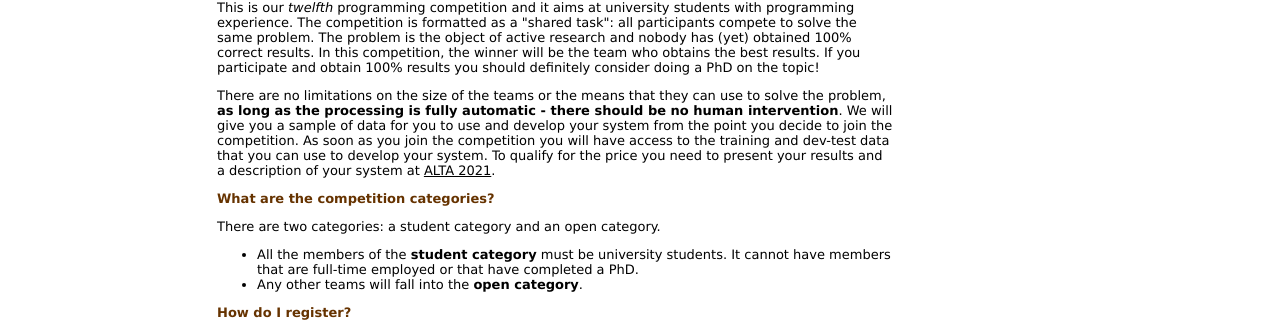
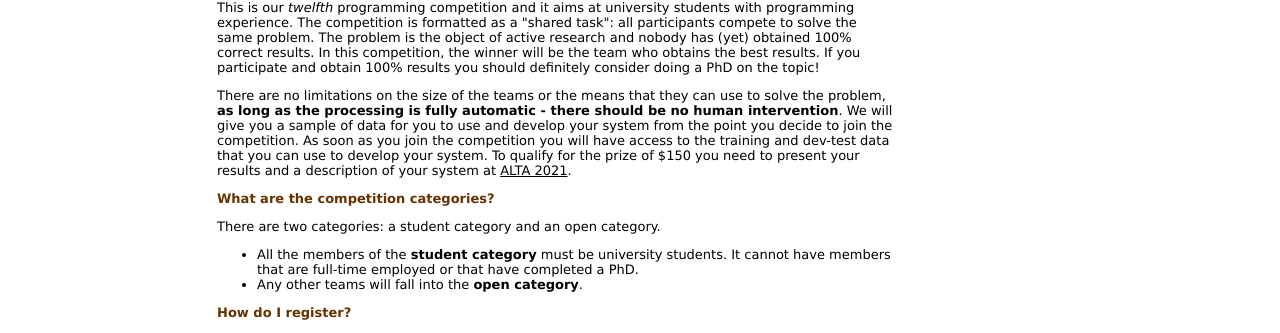
Before and after one commit to altaexec/alta-website, a Jekyll site: the page events/sharedtask2021/index.html, which Jekyll copies as it is, in a window 1280 px wide. Shown: the part 341-674 px from the top of the page. Built offline with Jekyll 4.4.1, drawn with Linux system fonts in a browser that asks for light colours.

Commit message:
typo in shared task 2021

```diff
--- a/events/sharedtask2021/index.html
+++ b/events/sharedtask2021/index.html
@@ -102,7 +102,7 @@ intervention</strong>. We will give you a sample of data for you to
 use and develop your system from the point you decide to join the
 competition. As soon as you join the competition you will have access
 to the training and dev-test data that you can use to develop your system.
-To qualify for the price you need to present your results and a description of
+To qualify for the prize of $150 you need to present your results and a description of
 your system at <a href="https://alta2021.alta.asn.au/">ALTA 2021</a>.</p>
 
 <h3>What are the competition categories?</h3>
```
